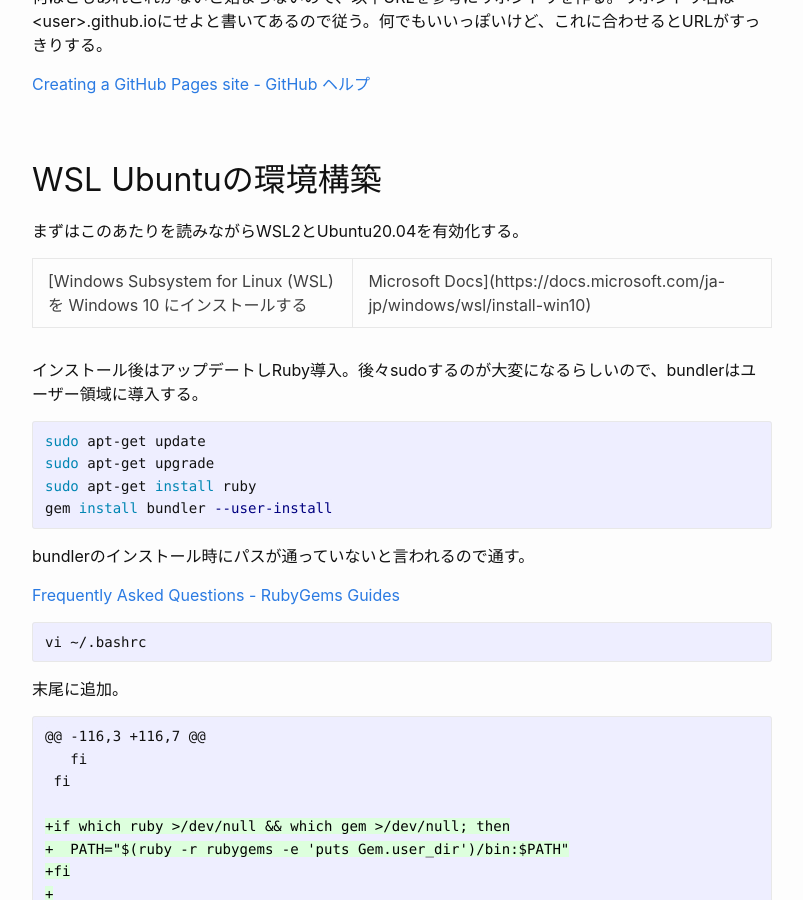
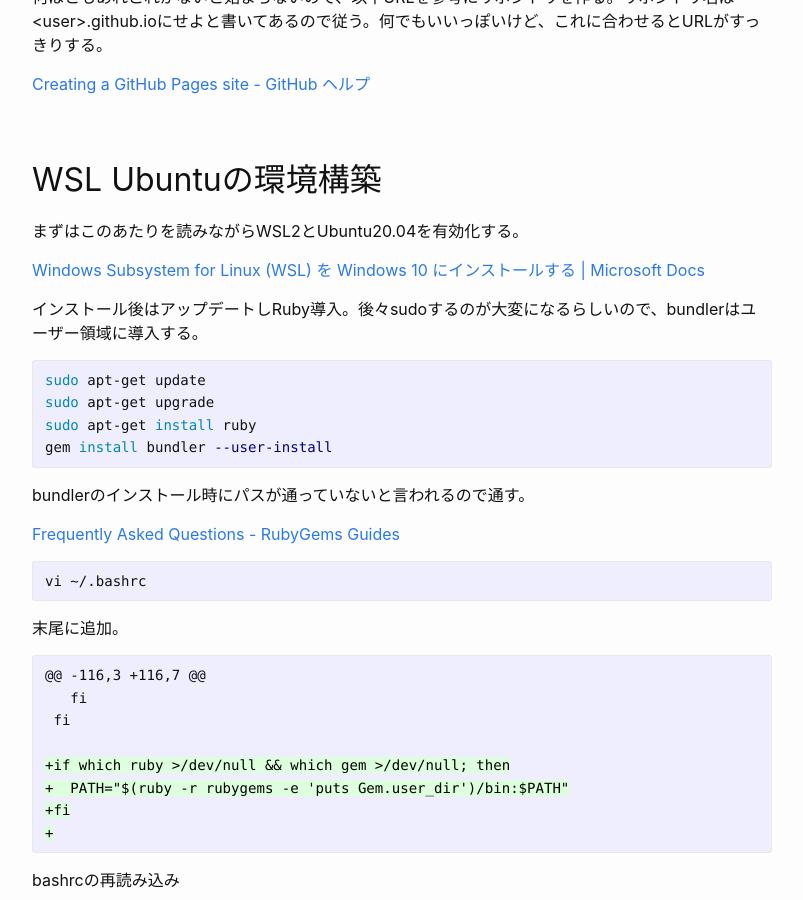
Before and after one commit to maeda577/maeda577.github.io, a Jekyll site: the page built from _posts/2019-11-04-new-jekyll.md, in a window 1280 px wide and 900 px high, scrolled down 684 px. Shown: the whole window, without its empty margins (238-1041 px from the left). Built offline with Jekyll 4.4.1, drawn with Linux system fonts in a browser that asks for light colours.

Commit message:
URL修正

````diff
--- a/_posts/2019-11-04-new-jekyll.md
+++ b/_posts/2019-11-04-new-jekyll.md
@@ -25,7 +25,7 @@ WSL Ubuntuの環境構築
 ---------------------
 まずはこのあたりを読みながらWSL2とUbuntu20.04を有効化する。
 
-[Windows Subsystem for Linux (WSL) を Windows 10 にインストールする | Microsoft Docs](https://docs.microsoft.com/ja-jp/windows/wsl/install-win10)
+[Windows Subsystem for Linux (WSL) を Windows 10 にインストールする \| Microsoft Docs](https://docs.microsoft.com/ja-jp/windows/wsl/install-win10)
 
 インストール後はアップデートしRuby導入。後々sudoするのが大変になるらしいので、bundlerはユーザー領域に導入する。
 ``` shell
````
Also changed, not shown: Gemfile.lock.
